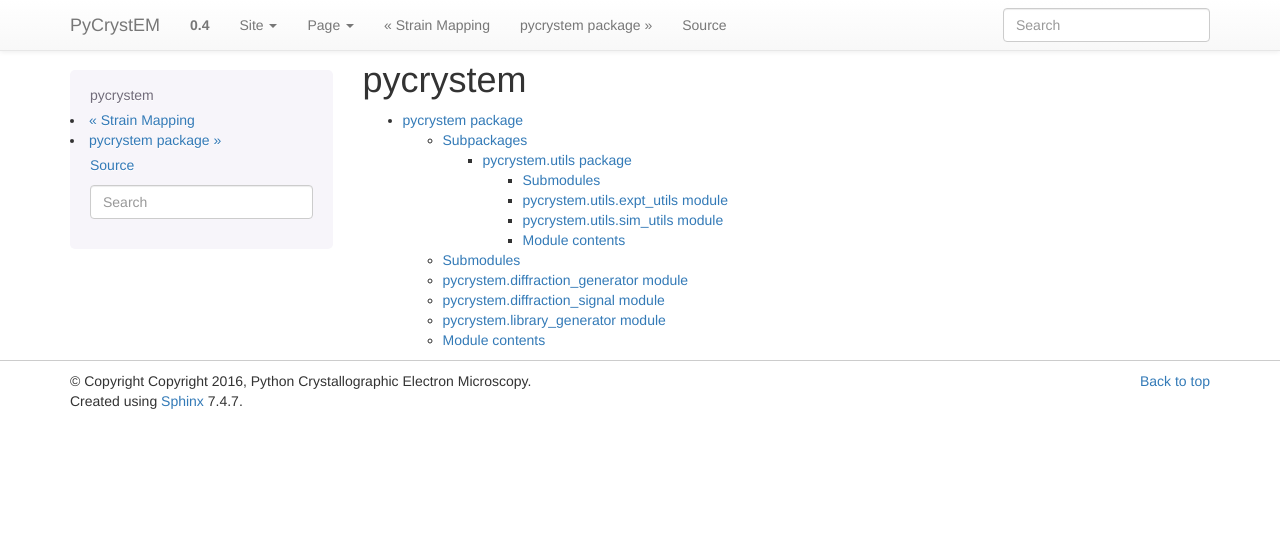
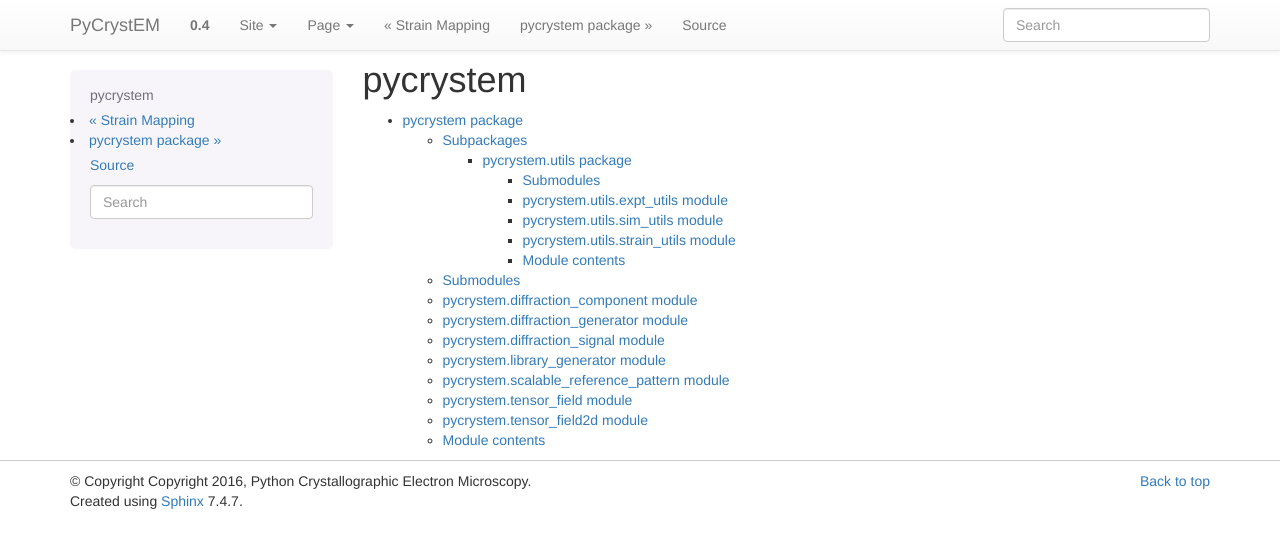
Before and after one commit to pyxem/pyxem, a Sphinx documentation site: the page built from docs/source/modules.rst, in a window 1280 px wide. Shown: the top 548 px of the page. Built offline with Sphinx 7.4.7, drawn with Linux system fonts in a browser that asks for light colours.

Commit message:
Update documentation

```diff
--- a/docs/source/pycrystem.rst
+++ b/docs/source/pycrystem.rst
@@ -10,6 +10,14 @@ Subpackages
 
 Submodules
 ----------
+
+pycrystem.diffraction_component module
+--------------------------------------
+
+.. automodule:: pycrystem.diffraction_component
+    :members:
+    :undoc-members:
+    :show-inheritance:
 
 pycrystem.diffraction_generator module
 --------------------------------------
@@ -35,6 +43,30 @@ pycrystem.library_generator module
     :undoc-members:
     :show-inheritance:
 
+pycrystem.scalable_reference_pattern module
+-------------------------------------------
+
+.. automodule:: pycrystem.scalable_reference_pattern
+    :members:
+    :undoc-members:
+    :show-inheritance:
+
+pycrystem.tensor_field module
+-----------------------------
+
+.. automodule:: pycrystem.tensor_field
+    :members:
+    :undoc-members:
+    :show-inheritance:
+
+pycrystem.tensor_field2d module
+-------------------------------
+
+.. automodule:: pycrystem.tensor_field2d
+    :members:
+    :undoc-members:
+    :show-inheritance:
+
 
 Module contents
 ---------------
--- a/docs/source/pycrystem.utils.rst
+++ b/docs/source/pycrystem.utils.rst
@@ -20,6 +20,14 @@ pycrystem.utils.sim_utils module
     :undoc-members:
     :show-inheritance:
 
+pycrystem.utils.strain_utils module
+-----------------------------------
+
+.. automodule:: pycrystem.utils.strain_utils
+    :members:
+    :undoc-members:
+    :show-inheritance:
+
 
 Module contents
 ---------------
```
Also changed, not shown: 1 other file.
